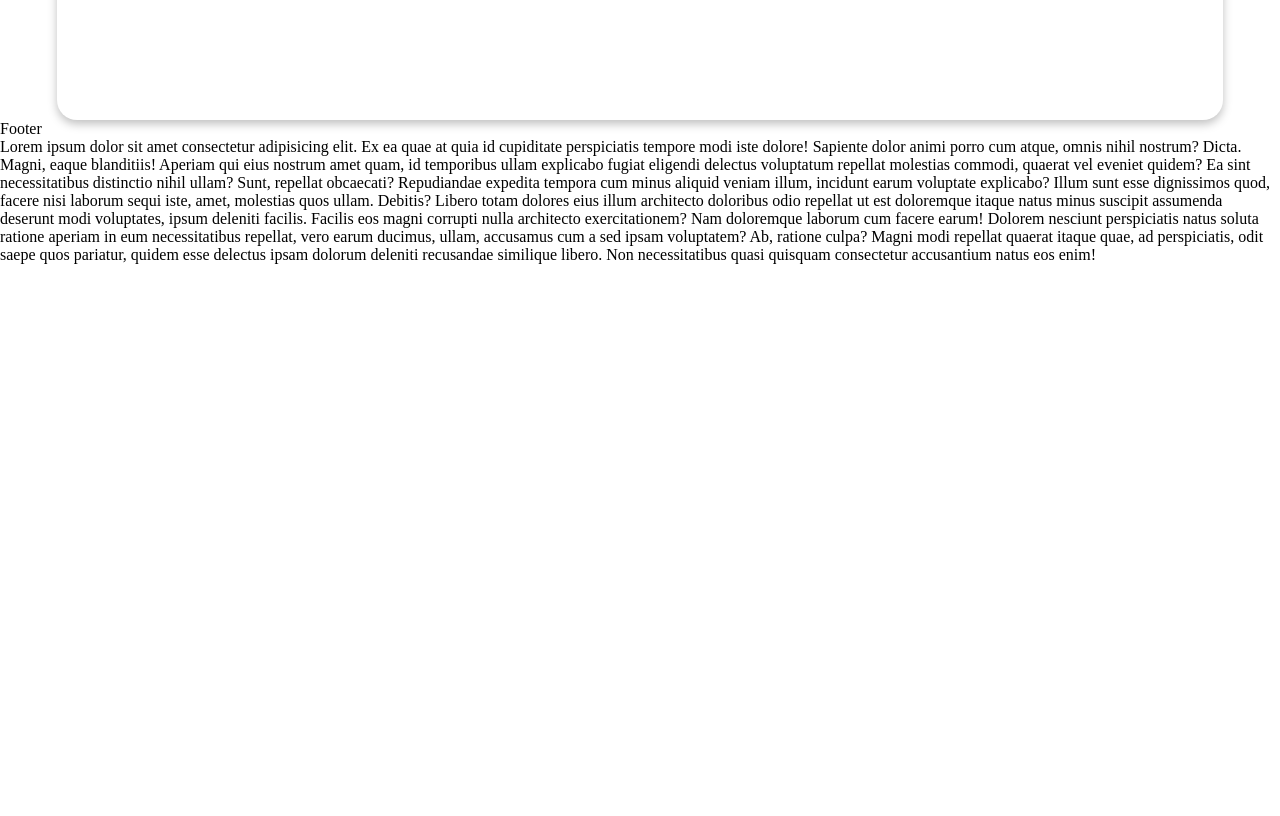
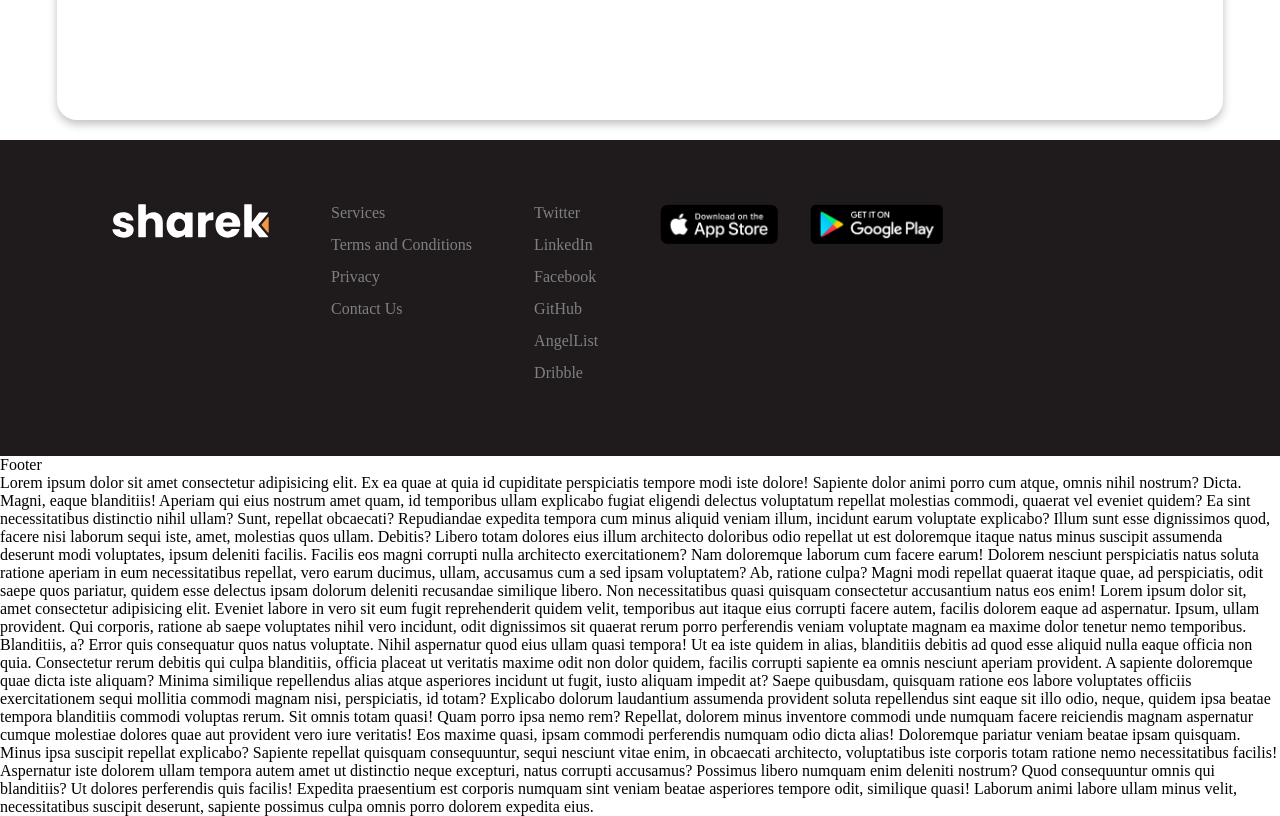
Before and after one commit to arpitpatidar1999/sharekTest, a React (Create React App) app: page / in a window 1280 px wide. Shown: the part 1820-2636 px from the top of the page. Before the commit the page ends 2084 px from the top, so only its background shows below. Built offline with nearby package versions, Linux system fonts and the light colour scheme.

Commit message:
footer sorted

```diff
--- /dev/null
+++ b/src/Components/Footer.css
@@ -0,0 +1,12 @@
+.link {
+    width:auto;
+  text-decoration: none;
+  color: gray;
+  margin-bottom: 12px;
+  padding-bottom: 2px;
+}
+
+.link:hover {
+  border-bottom: 2px solid #9D396E;
+  color: white;
+}
--- a/src/Components/Footer.jsx
+++ b/src/Components/Footer.jsx
@@ -1,22 +1,82 @@
 import React from "react";
-import { Box } from "@mui/material";
+import { Box, Typography } from "@mui/material";
+import { Link } from "react-router-dom";
+import Logo from "../assets/Footer/Group 4.svg";
+import playStore from "../assets/Downloads/playStore.png"
+import appleStore from "../assets/Downloads/appleStore.png"
+import './Footer.css'
 
 const Footer = () => {
   return (
-    <div>
+    <Box>
+      <Box
+        sx={{ backgroundColor: "#1F1A1C", height: "204px",marginTop:"20px" ,padding: "64px 80px 48px 80px",display:"flex", }}
+      >
+        <Box marginLeft={"32px"}>
+          <img src={Logo} alt="logo" />
+        </Box>
+        <Box marginLeft={"62px"} display={"flex"} flexDirection={"column"}>
+      <Link className="link">
+        Services
+      </Link>
+      <Link className="link">
+        Terms and Conditions
+      </Link>
+      <Link className="link">
+        Privacy
+      </Link>
+      <Link className="link">
+        Contact Us
+      </Link>
+    </Box>
+        <Box marginLeft={"62px"} display={"flex"} flexDirection={"column"}>
+          <Link className="link">Twitter</Link>
+          <Link className="link">LinkedIn</Link>
+          <Link className="link">Facebook</Link>
+          <Link className="link">GitHub</Link>
+          <Link className="link">AngelList</Link>
+          <Link className="link">Dribble</Link>
+        </Box>
+        <Box marginLeft={"62px"} width={"283px"} height={"40px"} display={"flex"} justifyContent={"space-between"}>
+            <img src={appleStore} alt="" />
+            <img src={playStore} alt="" />
+        </Box>
+      </Box>
       <Box>
         Footer
-
         <br />
-        Lorem ipsum dolor sit amet consectetur adipisicing elit. Ex ea quae at quia id cupiditate perspiciatis tempore modi iste dolore! Sapiente dolor animi porro cum atque, omnis nihil nostrum? Dicta.
-        Magni, eaque blanditiis! Aperiam qui eius nostrum amet quam, id temporibus ullam explicabo fugiat eligendi delectus voluptatum repellat molestias commodi, quaerat vel eveniet quidem? Ea sint necessitatibus distinctio nihil ullam?
-        Sunt, repellat obcaecati? Repudiandae expedita tempora cum minus aliquid veniam illum, incidunt earum voluptate explicabo? Illum sunt esse dignissimos quod, facere nisi laborum sequi iste, amet, molestias quos ullam. Debitis?
-        Libero totam dolores eius illum architecto doloribus odio repellat ut est doloremque itaque natus minus suscipit assumenda deserunt modi voluptates, ipsum deleniti facilis. Facilis eos magni corrupti nulla architecto exercitationem?
-        Nam doloremque laborum cum facere earum! Dolorem nesciunt perspiciatis natus soluta ratione aperiam in eum necessitatibus repellat, vero earum ducimus, ullam, accusamus cum a sed ipsam voluptatem? Ab, ratione culpa?
-        Magni modi repellat quaerat itaque quae, ad perspiciatis, odit saepe quos pariatur, quidem esse delectus ipsam dolorum deleniti recusandae similique libero. Non necessitatibus quasi quisquam consectetur accusantium natus eos enim!
-
+        Lorem ipsum dolor sit amet consectetur adipisicing elit. Ex ea quae at
+        quia id cupiditate perspiciatis tempore modi iste dolore! Sapiente dolor
+        animi porro cum atque, omnis nihil nostrum? Dicta. Magni, eaque
+        blanditiis! Aperiam qui eius nostrum amet quam, id temporibus ullam
+        explicabo fugiat eligendi delectus voluptatum repellat molestias
+        commodi, quaerat vel eveniet quidem? Ea sint necessitatibus distinctio
+        nihil ullam? Sunt, repellat obcaecati? Repudiandae expedita tempora cum
+        minus aliquid veniam illum, incidunt earum voluptate explicabo? Illum
+        sunt esse dignissimos quod, facere nisi laborum sequi iste, amet,
+        molestias quos ullam. Debitis? Libero totam dolores eius illum
+        architecto doloribus odio repellat ut est doloremque itaque natus minus
+        suscipit assumenda deserunt modi voluptates, ipsum deleniti facilis.
+        Facilis eos magni corrupti nulla architecto exercitationem? Nam
+        doloremque laborum cum facere earum! Dolorem nesciunt perspiciatis natus
+        soluta ratione aperiam in eum necessitatibus repellat, vero earum
+        ducimus, ullam, accusamus cum a sed ipsam voluptatem? Ab, ratione culpa?
+        Magni modi repellat quaerat itaque quae, ad perspiciatis, odit saepe
+        quos pariatur, quidem esse delectus ipsam dolorum deleniti recusandae
+        similique libero. Non necessitatibus quasi quisquam consectetur
+        accusantium natus eos enim!
+        Lorem ipsum dolor sit, amet consectetur adipisicing elit. Eveniet labore in vero sit eum fugit reprehenderit quidem velit, temporibus aut itaque eius corrupti facere autem, facilis dolorem eaque ad aspernatur.
+        Ipsum, ullam provident. Qui corporis, ratione ab saepe voluptates nihil vero incidunt, odit dignissimos sit quaerat rerum porro perferendis veniam voluptate magnam ea maxime dolor tenetur nemo temporibus. Blanditiis, a?
+        Error quis consequatur quos natus voluptate. Nihil aspernatur quod eius ullam quasi tempora! Ut ea iste quidem in alias, blanditiis debitis ad quod esse aliquid nulla eaque officia non quia.
+        Consectetur rerum debitis qui culpa blanditiis, officia placeat ut veritatis maxime odit non dolor quidem, facilis corrupti sapiente ea omnis nesciunt aperiam provident. A sapiente doloremque quae dicta iste aliquam?
+        Minima similique repellendus alias atque asperiores incidunt ut fugit, iusto aliquam impedit at? Saepe quibusdam, quisquam ratione eos labore voluptates officiis exercitationem sequi mollitia commodi magnam nisi, perspiciatis, id totam?
+        Explicabo dolorum laudantium assumenda provident soluta repellendus sint eaque sit illo odio, neque, quidem ipsa beatae tempora blanditiis commodi voluptas rerum. Sit omnis totam quasi! Quam porro ipsa nemo rem?
+        Repellat, dolorem minus inventore commodi unde numquam facere reiciendis magnam aspernatur cumque molestiae dolores quae aut provident vero iure veritatis! Eos maxime quasi, ipsam commodi perferendis numquam odio dicta alias!
+        Doloremque pariatur veniam beatae ipsam quisquam. Minus ipsa suscipit repellat explicabo? Sapiente repellat quisquam consequuntur, sequi nesciunt vitae enim, in obcaecati architecto, voluptatibus iste corporis totam ratione nemo necessitatibus facilis!
+        Aspernatur iste dolorem ullam tempora autem amet ut distinctio neque excepturi, natus corrupti accusamus? Possimus libero numquam enim deleniti nostrum? Quod consequuntur omnis qui blanditiis? Ut dolores perferendis quis facilis!
+        Expedita praesentium est corporis numquam sint veniam beatae asperiores tempore odit, similique quasi! Laborum animi labore ullam minus velit, necessitatibus suscipit deserunt, sapiente possimus culpa omnis porro dolorem expedita eius.
       </Box>
-    </div>
+    </Box>
   );
 };
 
```
Also changed, not shown: src/assets/Footer/Group 4.png (added), src/assets/Footer/Group 4.svg (added).
